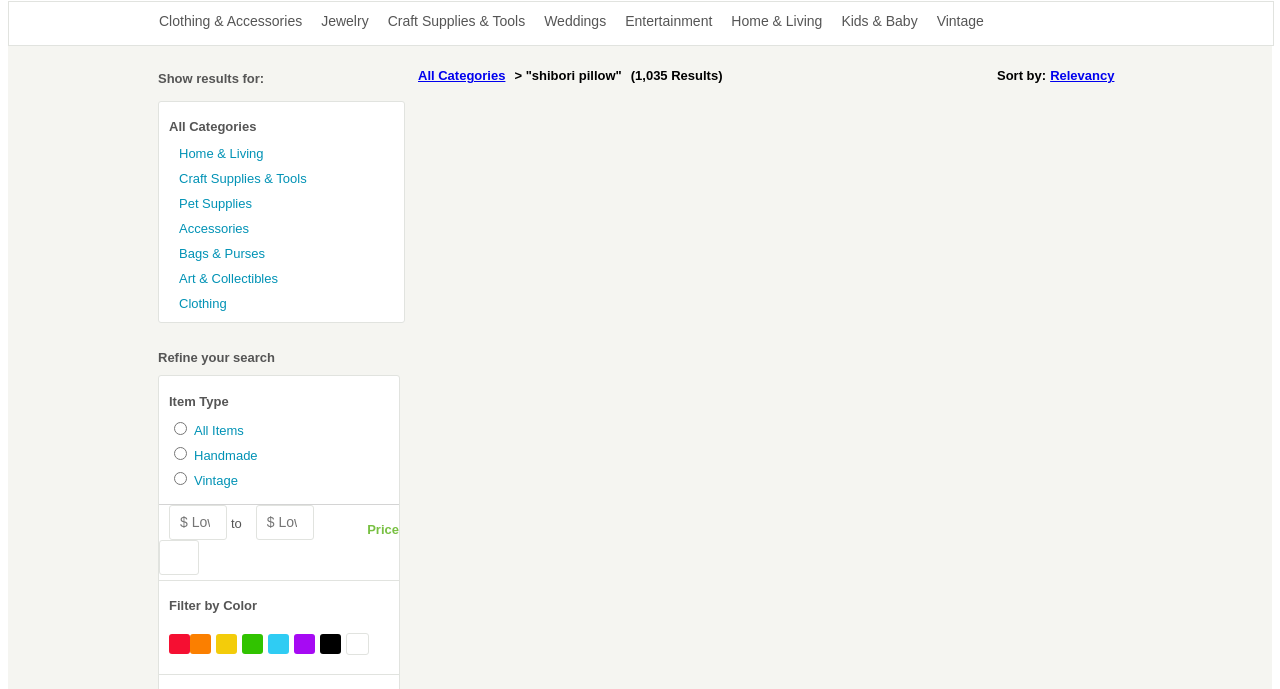
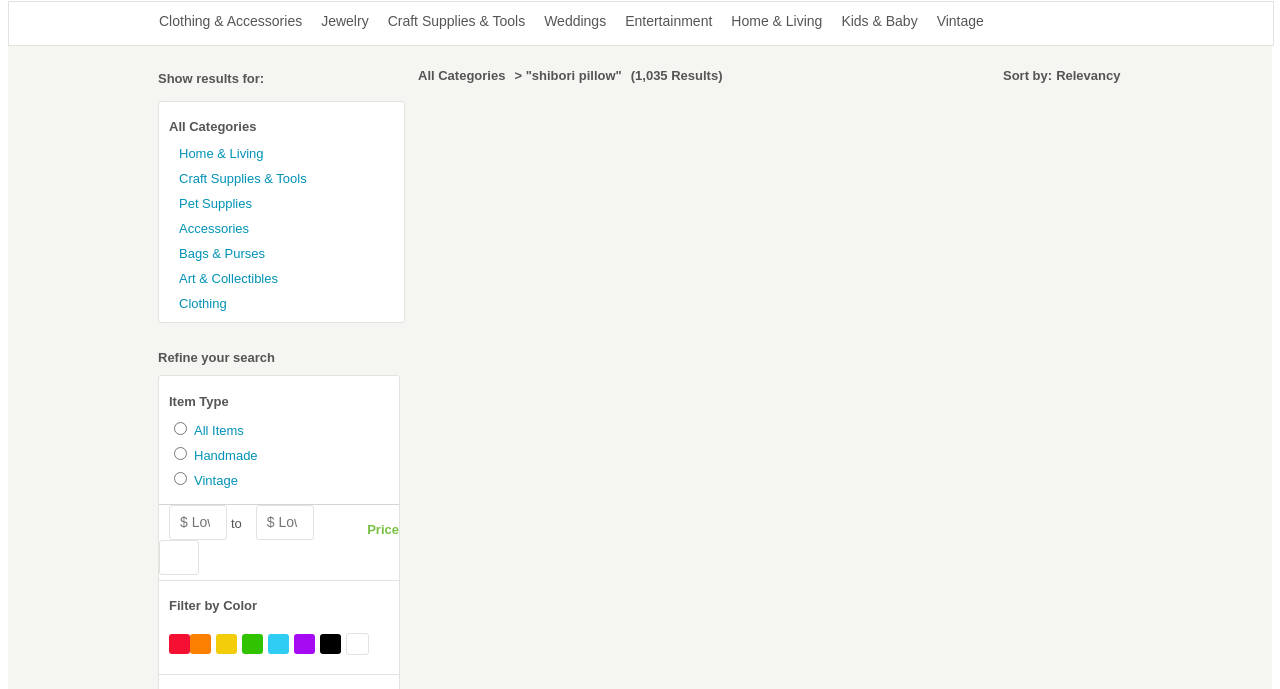
Before and after one commit to sbesozzi/Etsy-Page-API, a website: page app/index.html in a window 1280 px wide. Shown: the part 87-776 px from the top of the page. Drawn offline with Linux system fonts and the light colour scheme.

Commit message:
Changed heigth & width of related.items

```diff
--- a/src/main.scss
+++ b/src/main.scss
@@ -594,8 +594,16 @@
           padding-left: 5px;
           font-size: 13px;
           font-family: Arial, sans-serif;
+          color: #555;
           display: inline;
 
+        }
+
+        .search-results a {
+          font-size: 13px;
+          font-family: Arial, sans-serif;
+          color: #555;
+          text-decoration: none;
         }
 
 
@@ -603,13 +611,21 @@
         padding-top: 0;
         padding-bottom: 0;
         height: 30px;
-        width: 186px;
+        width: 180px;
         float: right;
       }
          .sort h4 {
           font-size: 13px;
           font-family: Arial, sans-serif;
+          color: #555;
           display: inline;
+        }
+
+         .sort a {
+          font-size: 13px;
+          font-family: Arial, sans-serif;
+          color: #555;
+          text-decoration: none;
         }
 
 
@@ -634,7 +650,6 @@
             display: inline-block;
             float: left;
           }
-
 
           .icons {
           width: 60px;
@@ -743,10 +758,10 @@
 
 
       .related-items {
-        height: 80px;
+        height: 92px;
         padding-bottom: 25px;
           text-align: left;
-          display: inline-block;
+
 
       }
 
@@ -755,9 +770,10 @@
             font-size: 13px;
             color: #0192B5;
             text-decoration: none;
-            width: 50px;
+            width: 150px;
             padding-bottom: 10px;
             padding-right: 10px;
+            display: inline-block;
               }
 
 
```
Also changed, not shown: app/css/main.css.
